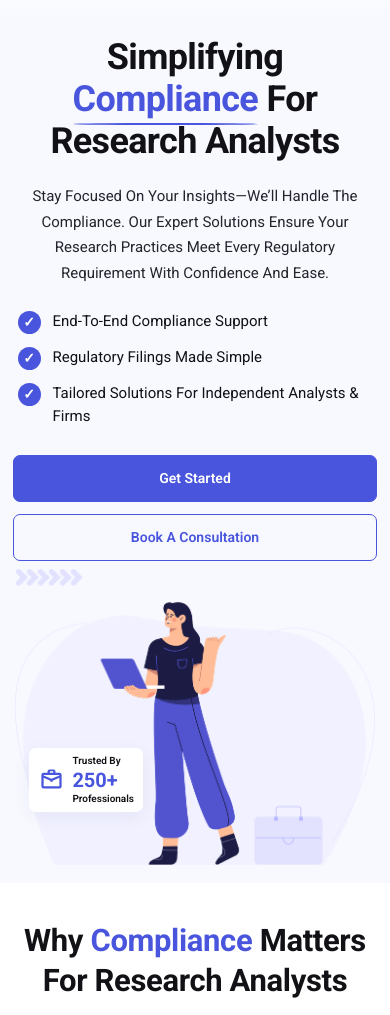
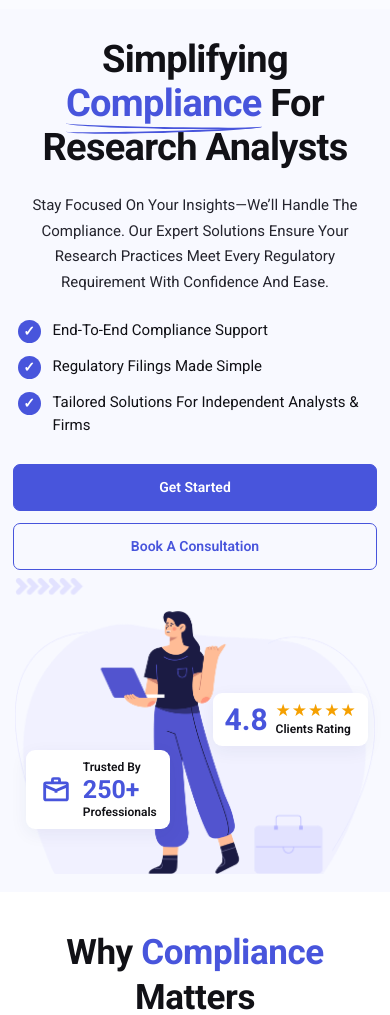
Before and after one commit to Debasmita012/Compliance_landing, a plain HTML site: page index.html in a window 390 px wide. Shown: the part 57-1072 px from the top of the page. Drawn offline with Linux system fonts and the light colour scheme.

Commit message:
Fix Figma design feedback

```diff
--- a/index.html
+++ b/index.html
@@ -16,7 +16,6 @@
 
 <body>
 
-  <!-- HEADER -->
   <header class="site-header" id="home">
     <nav class="nav container" aria-label="Main navigation">
 
@@ -53,7 +52,6 @@
     </nav>
   </header>
 
-  <!-- MOBILE NAVIGATION -->
   <div class="drawer-backdrop" hidden></div>
 
   <aside
@@ -122,12 +120,7 @@
 
         <div class="hero-copy">
 
-          <!-- Original heading structure and line breaks preserved -->
-          <h1>
-            Simplifying<br>
-            <span class="highlight">Compliance</span> For<br>
-            Research Analysts
-          </h1>
+          <h1>Simplifying<br><span class="highlight">Compliance</span> For<br>Research Analysts</h1>
 
           <p class="intro">
             Stay Focused On Your Insights—We’ll Handle The Compliance.
@@ -142,18 +135,12 @@
           </ul>
 
           <div class="hero-actions">
-            <a class="button button-primary" href="#contact">
-              Get Started
-            </a>
-
-            <a class="button button-outline" href="#contact">
-              Book A Consultation
-            </a>
+            <a class="button button-primary" href="#contact">Get Started</a>
+            <a class="button button-outline" href="#contact">Book A Consultation</a>
           </div>
 
         </div>
 
-        <!-- HERO IMAGE -->
         <div class="hero-art">
 
           <img
@@ -198,20 +185,15 @@
 
       <div class="why-heading">
 
-        <h2>
-          Why <span>Compliance</span> Matters<br>
-          For Research Analysts
-        </h2>
+        <h2>Why <span>Compliance</span> Matters<br>For Research Analysts</h2>
 
         <p>
-          In Today’s Regulatory Environment, Even A Small Oversight Can
-          Lead To Penalties, Reputational Risks, And Loss Of Client Trust.
-          We Help Research Analysts And Firms Navigate Complex Compliance
-          Requirements So They Can Focus On Delivering High-Quality
-          Research Without Worry.
+          In Today’s Regulatory Environment, Even A Small Oversight Can Lead
+          To Penalties, Reputational Risks, And Loss Of Client Trust. We Help
+          Research Analysts And Firms Navigate Complex Compliance Requirements
+          So They Can Focus On Delivering High-Quality Research Without Worry.
         </p>
 
-        <!-- One curved arrow only -->
         <img
           class="figma-curved-arrow heading-curved-arrow"
           src="assets/path20605.png"
@@ -223,7 +205,6 @@
 
       <div class="why-content">
 
-        <!-- DASHBOARD IMAGE -->
         <div class="dashboard-art">
 
           <img
@@ -231,7 +212,6 @@
             alt="Research dashboard illustration with charts, a plant and an analyst working on a laptop"
           >
 
-          <!-- Separate dashboard chevron -->
           <img
             class="figma-chevron dashboard-chevron"
             src="assets/Group.png"
@@ -241,7 +221,6 @@
 
         </div>
 
-        <!-- FEATURE CARDS -->
         <div class="features" id="services">
 
           <article class="feature-card">
@@ -273,8 +252,7 @@
             <div>
               <h3>Hassle-Free Filings Clarity</h3>
               <p>
-                From Registration To Ongoing Reporting—We Manage
-                It End-To-End.
+                From Registration To Ongoing Reporting—We Manage It End-To-End.
               </p>
             </div>
 
@@ -291,8 +269,8 @@
             <div>
               <h3>Risk Protection</h3>
               <p>
-                Stay Ahead Of Audits, Inspections, And Compliance
-                Gaps With Proactive Support.
+                Stay Ahead Of Audits, Inspections, And Compliance Gaps
+                With Proactive Support.
               </p>
             </div>
 
@@ -306,7 +284,6 @@
 
   </main>
 
-  <!-- FOOTER / CONTACT -->
   <footer id="contact" class="contact-anchor">
     <div class="container">
       <a href="mailto:hello@example.com">Contact Us</a>
--- a/styles.css
+++ b/styles.css
@@ -1,7 +1,3 @@
-
-/* =========================
-   GLOBAL STYLES
-========================= */
 
 :root {
   --blue: #4855dc;
@@ -204,7 +200,7 @@ img {
   letter-spacing: -1.7px;
 }
 
-/* COMPLIANCE UNDERLINE */
+/* CURVED COMPLIANCE UNDERLINE */
 
 .highlight {
   color: var(--blue);
@@ -212,18 +208,29 @@ img {
   display: inline-block;
 }
 
+.highlight::before,
 .highlight::after {
   content: "";
   position: absolute;
-  height: 3px;
   left: 0;
-  right: 0;
-  bottom: -5px;
-  border-radius: 100%;
-  background: var(--blue);
-  transform: none;
+  width: 100%;
+  height: 7px;
+  border-bottom: 2.5px solid var(--blue);
+  border-radius: 50%;
   pointer-events: none;
 }
+
+.highlight::before {
+  bottom: -8px;
+  transform: rotate(-1.5deg);
+}
+
+.highlight::after {
+  bottom: -4px;
+  transform: rotate(1deg);
+}
+
+/* HERO PARAGRAPH */
 
 .intro {
   max-width: 650px;
@@ -233,7 +240,7 @@ img {
   line-height: 1.95;
 }
 
-/* HERO CHECKLIST */
+/* CHECKLIST */
 
 .checks {
   display: grid;
@@ -429,7 +436,7 @@ img.heading-curved-arrow {
   z-index: 1;
 }
 
-/* DASHBOARD IMAGE */
+/* DASHBOARD */
 
 .why-content {
   display: grid;
@@ -454,8 +461,6 @@ img.heading-curved-arrow {
   max-width: 480px;
   object-fit: contain;
 }
-
-/* DASHBOARD CHEVRON */
 
 .dashboard-chevron {
   position: absolute;
@@ -540,7 +545,7 @@ img.figma-chevron {
 }
 
 /* =========================
-   MOBILE NAVIGATION DRAWER
+   MOBILE NAVIGATION
 ========================= */
 
 .drawer-backdrop {
@@ -751,8 +756,9 @@ body.menu-open {
   .why-heading {
     display: block;
     text-align: center;
+    position: relative;
     margin-bottom: 36px;
-    padding-bottom: 110px;
+    padding-bottom: 145px;
   }
 
   .why h2 {
@@ -769,18 +775,18 @@ body.menu-open {
     line-height: 1.9;
   }
 
-  /* ARROW BELOW THE PARAGRAPH */
-
   .heading-curved-arrow {
+    display: block;
     position: absolute;
-    width: 30px;
-    height: auto;
-    max-width: 30px;
-    max-height: none;
+    width: 35px;
+    height: 129px;
+    max-width: 35px;
+    max-height: 129px;
     left: auto;
-    right: 4%;
+    right: 3%;
     top: auto;
     bottom: 0;
+    object-fit: contain;
   }
 
   /* DASHBOARD */
@@ -883,19 +889,21 @@ body.menu-open {
   }
 
   .hero h1 {
-    max-width: 360px;
-    margin-bottom: 22px;
-    font-size: 36px;
+    max-width: 380px;
+    margin: 0 auto 24px;
+    font-size: 38px;
     line-height: 1.16;
-    letter-spacing: -.65px;
+    letter-spacing: -.7px;
+  }
+
+  .highlight::before {
+    bottom: -8px;
+    height: 6px;
   }
 
   .highlight::after {
-    height: 2px;
-    left: 0;
-    right: 0;
     bottom: -4px;
-    transform: none;
+    height: 6px;
   }
 
   .intro {
@@ -949,31 +957,51 @@ body.menu-open {
     width: 100%;
   }
 
+  /* BOTH FLOATING CARDS REMAIN VISIBLE */
+
   .rating-card {
-    display: none;
+    display: flex;
+    top: 39%;
+    right: 2%;
+    padding: 9px 11px;
+    gap: 8px;
+    border-radius: 9px;
+  }
+
+  .rating-card > strong {
+    font-size: 30px;
+  }
+
+  .rating-stars {
+    font-size: 17px;
+  }
+
+  .rating-card small {
+    font-size: 12px;
   }
 
   .trusted-card {
-    top: auto;
-    bottom: 18%;
-    left: 4%;
-    padding: 7px 9px;
-    gap: 7px;
-    border-radius: 7px;
+    display: flex;
+    top: 58%;
+    bottom: auto;
+    left: 3%;
+    padding: 10px 13px;
+    gap: 10px;
+    border-radius: 9px;
   }
 
   .trusted-card .briefcase-icon {
-    width: 27px;
-    height: 27px;
-    flex-basis: 27px;
+    width: 34px;
+    height: 34px;
+    flex-basis: 34px;
   }
 
   .trusted-card small {
-    font-size: 10px;
+    font-size: 12px;
   }
 
   .trusted-card strong {
-    font-size: 20px;
+    font-size: 25px;
   }
 
   /* WHY SECTION */
@@ -985,20 +1013,21 @@ body.menu-open {
 
   .why-heading {
     display: block;
+    position: relative;
     text-align: center;
     margin-bottom: 28px;
-    padding-bottom: 85px;
+    padding-bottom: 145px;
   }
 
   .why h2 {
-    font-size: 31px;
+    font-size: 35px;
     line-height: 1.3;
-    letter-spacing: -.35px;
+    letter-spacing: -.4px;
   }
 
   .why-heading p {
-    margin-top: 17px;
-    font-size: 14px;
+    margin: 17px auto 0;
+    font-size: 17px;
     line-height: 1.75;
   }
 
@@ -1007,14 +1036,15 @@ body.menu-open {
   .heading-curved-arrow {
     display: block;
     position: absolute;
-    width: 22px;
-    height: auto;
-    max-width: 22px;
-    max-height: none;
+    width: 35px;
+    height: 129px;
+    max-width: 35px;
+    max-height: 129px;
     left: auto;
-    right: 5%;
+    right: 3%;
     top: auto;
     bottom: 0;
+    object-fit: contain;
   }
 
   /* DASHBOARD */
@@ -1097,7 +1127,6 @@ body.menu-open {
 ========================= */
 
 @media (prefers-reduced-motion: reduce) {
-
   *,
   *::before,
   *::after {
@@ -1105,5 +1134,4 @@ body.menu-open {
     transition-duration: .01ms !important;
     animation-duration: .01ms !important;
   }
-
 }
```
